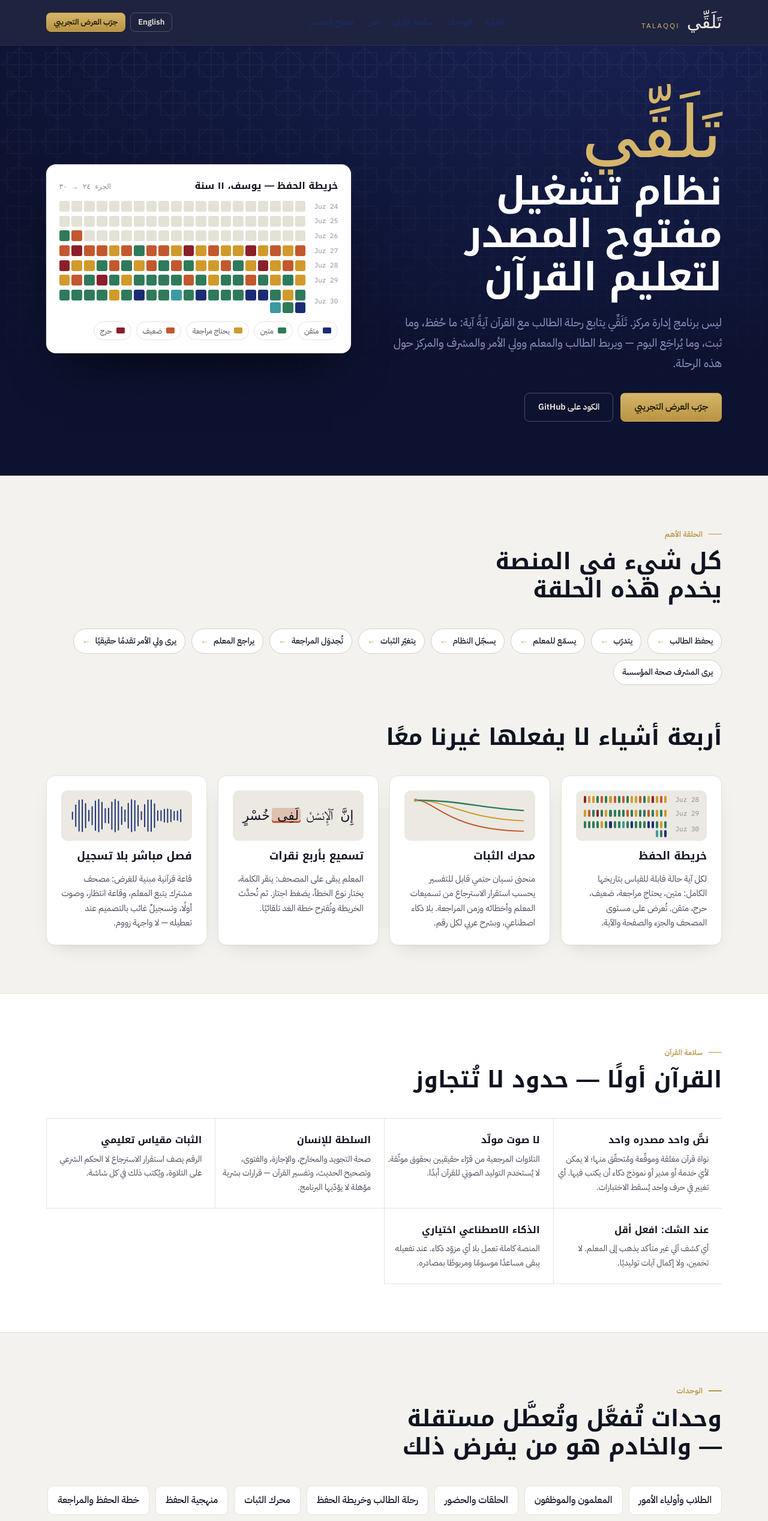
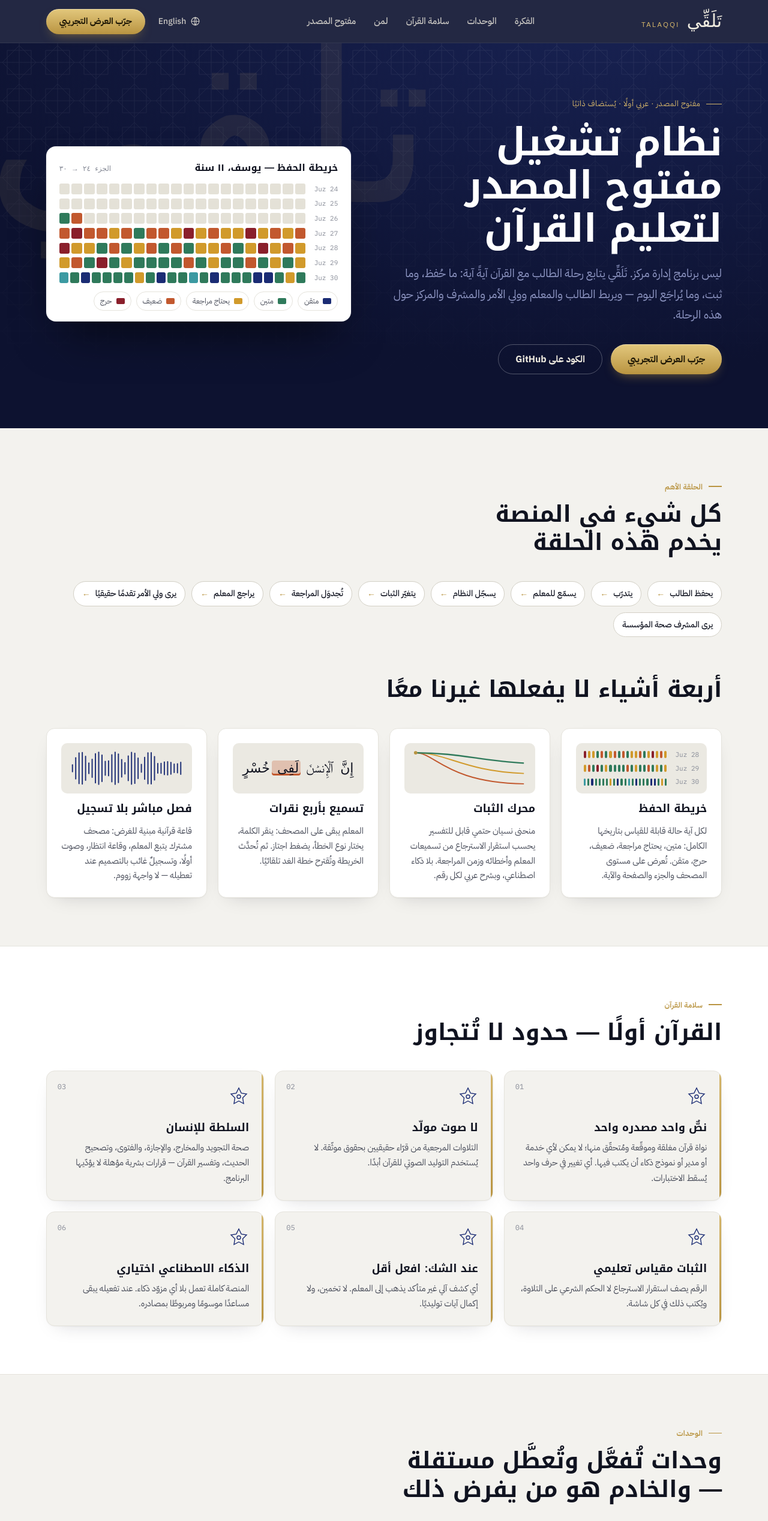
Before and after one commit to Osama-BanyHamad/tallaqi, a Next.js app in the folder apps/admin-web/: page / in a window 1280 px wide. Shown: the top 2536 px of the page at 60% size. Built offline with nearby package versions, Linux system fonts and the light colour scheme; a web font is replaced by a local one.

Commit message:
Site: hero watermark instead of overlapping mark, principle cards, legible nav with pill CTA

```diff
--- a/apps/admin-web/src/app/globals.css
+++ b/apps/admin-web/src/app/globals.css
@@ -242,15 +242,28 @@ tr:last-child td { border-bottom: 0; }
 
 /* ---------- public site ---------- */
 .site { background: var(--ground); color: var(--ink); }
-.site-nav { position: sticky; top: 0; z-index: 10; display: flex; align-items: center; justify-content: space-between; gap: 20px; padding: 14px 6vw; background: color-mix(in srgb, var(--night) 92%, transparent); color: var(--night-ink); backdrop-filter: blur(10px); border-bottom: 1px solid rgba(255,255,255,.06); }
-.site-nav .links { display: flex; gap: 22px; font-size: 14px; color: var(--night-muted); }
-.site-nav .links a:hover { color: var(--night-ink); }
+.site-nav { position: sticky; top: 0; z-index: 10; display: flex; align-items: center; justify-content: space-between; gap: 20px; padding: 0 6vw; height: 72px; background: color-mix(in srgb, var(--night) 90%, transparent); color: var(--night-ink); backdrop-filter: blur(12px); border-bottom: 1px solid rgba(255,255,255,.07); }
+.site-nav .links { display: flex; gap: 30px; font-size: 15px; font-weight: 500; }
+.site-nav .links a { color: rgba(238,234,223,.82); position: relative; padding: 6px 0; }
+.site-nav .links a::after { content: ""; position: absolute; inset-inline: 0; bottom: 0; height: 1.5px; background: var(--gold-2); transform: scaleX(0); transform-origin: inline-end; transition: transform .25s var(--ease); }
+.site-nav .links a:hover { color: #fff; } .site-nav .links a:hover::after { transform: scaleX(1); transform-origin: inline-start; }
+.site-nav .actions { display: flex; align-items: center; gap: 22px; }
+.site-nav .lang { background: none; border: 0; color: rgba(238,234,223,.82); font-size: 14px; font-weight: 500; cursor: pointer; display: inline-flex; align-items: center; gap: 7px; padding: 6px 0; }
+.site-nav .lang:hover { color: #fff; }
+.site-nav .lang svg { width: 17px; height: 17px; stroke: currentColor; }
+.pill-cta { display: inline-flex; align-items: center; gap: 8px; height: 42px; padding: 0 22px; border-radius: 999px; background: linear-gradient(180deg, #e2c77c, var(--gold)); color: #1f1806; font-weight: 700; font-size: 14.5px; box-shadow: inset 0 1px 0 rgba(255,255,255,.35), 0 8px 20px -10px rgba(185,148,65,.8); transition: transform .15s var(--ease), box-shadow .2s; }
+.pill-cta:hover { transform: translateY(-1px); box-shadow: inset 0 1px 0 rgba(255,255,255,.35), 0 12px 24px -10px rgba(185,148,65,.9); }
+.pill-cta.ghost { background: transparent; color: var(--night-ink); border: 1px solid rgba(255,255,255,.28); box-shadow: none; }
+.pill-cta.ghost:hover { border-color: var(--gold-2); color: #fff; }
+.pill-cta.lg { height: 50px; padding: 0 28px; font-size: 15.5px; }
 .hero { position: relative; overflow: hidden; background: radial-gradient(1200px 600px at 80% -10%, var(--night-2), var(--night)); color: var(--night-ink); padding: 84px 6vw 90px; }
 .hero-grid { position: relative; display: grid; grid-template-columns: minmax(0, 1.05fr) minmax(320px, .95fr); gap: 56px; align-items: center; }
 .hero .display { color: #fff; }
 .hero .lede { font-size: 19px; line-height: 1.8; color: var(--night-muted); max-width: 52ch; margin: 22px 0 32px; }
-.hero .mark { font-family: var(--font-quran); font-size: 120px; line-height: 1; color: var(--gold-2); margin-bottom: 4px; }
-.device { background: var(--surface); color: var(--ink); border-radius: 16px; padding: 22px; box-shadow: 0 40px 80px -30px rgba(0,0,0,.7), 0 0 0 1px rgba(255,255,255,.08); transform: rotate(-1.5deg); }
+.hero .watermark { position: absolute; inset-inline-end: -2vw; top: -60px; font-family: var(--font-quran); font-size: clamp(260px, 30vw, 460px); line-height: 1; color: var(--gold-2); opacity: .09; pointer-events: none; user-select: none; }
+.hero .kicker { display: inline-flex; align-items: center; gap: 10px; color: var(--gold-2); font-size: 13px; letter-spacing: .04em; margin-bottom: 18px; }
+.hero .kicker::before { content: ""; width: 26px; height: 1.5px; background: var(--gold-2); }
+.device { background: var(--surface); color: var(--ink); border-radius: 16px; padding: 22px 22px 18px; box-shadow: 0 40px 80px -30px rgba(0,0,0,.7), 0 0 0 1px rgba(255,255,255,.08); transform: rotate(-1.5deg); }
 .device .title { display: flex; justify-content: space-between; align-items: baseline; margin-bottom: 12px; }
 .loop { display: flex; flex-wrap: wrap; gap: 10px; align-items: center; }
 .loop span { padding: 8px 14px; border: 1px solid var(--rule-2); border-radius: 999px; background: var(--surface); font-size: 14px; font-weight: 500; }
@@ -265,11 +278,14 @@ tr:last-child td { border-bottom: 0; }
 .pillar .art { height: 84px; border-radius: 10px; background: var(--ground-2); display: grid; place-items: center; overflow: hidden; }
 .pillar h3 { font-size: 18px; }
 .pillar p { margin: 0; color: var(--ink-2); font-size: 14.5px; }
-.principles { display: grid; grid-template-columns: repeat(auto-fit, minmax(280px, 1fr)); gap: 0; border-top: 1px solid var(--rule); }
-.principles > div { padding: 22px 22px 22px 0; border-bottom: 1px solid var(--rule); border-inline-end: 1px solid var(--rule); }
-.principles > div + div { padding-inline-start: 22px; }
-.principles b { display: block; font-family: var(--font-display); font-size: 16px; margin-bottom: 6px; }
-.principles p { margin: 0; font-size: 14px; color: var(--ink-2); }
+.principles { display: grid; grid-template-columns: repeat(auto-fit, minmax(300px, 1fr)); gap: 18px; }
+.principle { position: relative; background: var(--ground); border: 1px solid var(--rule); border-radius: 14px; padding: 26px 24px 24px; box-shadow: var(--shadow); overflow: hidden; transition: transform .2s var(--ease), box-shadow .2s; }
+.principle:hover { transform: translateY(-3px); box-shadow: var(--shadow-lg); }
+.principle::before { content: ""; position: absolute; inset-inline-start: 0; top: 0; bottom: 0; width: 3px; background: linear-gradient(180deg, var(--gold-2), var(--gold)); }
+.principle .star { width: 34px; height: 34px; color: var(--lapis); margin-bottom: 14px; }
+.principle b { display: block; font-family: var(--font-display); font-size: 18px; margin-bottom: 8px; line-height: 1.3; }
+.principle p { margin: 0; font-size: 14.5px; color: var(--ink-2); line-height: 1.75; }
+.principle .idx { position: absolute; inset-inline-end: 18px; top: 16px; font-family: var(--font-mono); font-size: 12px; color: var(--ink-3); }
 .audience { display: flex; flex-wrap: wrap; gap: 10px; }
 .audience span { padding: 10px 16px; border-radius: 10px; background: var(--surface); border: 1px solid var(--rule); font-weight: 500; }
 .code { background: var(--night); color: var(--night-ink); border-radius: 12px; padding: 20px 24px; font-family: var(--font-mono); font-size: 13.5px; direction: ltr; text-align: left; overflow-x: auto; line-height: 1.8; }
--- a/apps/admin-web/src/app/page.tsx
+++ b/apps/admin-web/src/app/page.tsx
@@ -2,6 +2,7 @@
 import Link from "next/link";
 import { useI18n } from "@/lib/i18n";
 import { SampleMap } from "@/components/SampleMap";
+import { IconGlobe } from "@/components/icons";
 
 /* Public site — the project's front door. Arabic-first; English mirrors. */
 const AR = {
@@ -74,22 +75,23 @@ export default function Site() {
       <nav className="site-nav">
         <Link href="/" className="wordmark" style={{ flexDirection: "row", alignItems: "baseline", gap: 10 }}><span className="ar" style={{ fontSize: 30 }}>تَلَقِّي</span><span className="latin">Talaqqi</span></Link>
         <div className="links">{s.nav.map((n, i) => <a key={i} href={`#${ids[i]}`}>{n}</a>)}</div>
-        <div className="row" style={{ gap: 8 }}>
-          <button className="btn sm" style={{ background: "transparent", color: "var(--night-ink)", borderColor: "rgba(255,255,255,.2)" }} onClick={() => setLocale(locale === "ar" ? "en" : "ar")}>{locale === "ar" ? "English" : "العربية"}</button>
-          <Link href="/login" className="btn sm gold">{s.cta1}</Link>
+        <div className="actions">
+          <button className="lang" onClick={() => setLocale(locale === "ar" ? "en" : "ar")}><IconGlobe />{locale === "ar" ? "English" : "العربية"}</button>
+          <Link href="/login" className="pill-cta">{s.cta1}</Link>
         </div>
       </nav>
 
       <header className="hero">
         <div className="lattice" />
+        <div className="watermark" aria-hidden>تلقي</div>
         <div className="hero-grid">
           <div className="fade-up">
-            <div className="mark">تَلَقِّي</div>
+            <span className="kicker">{locale === "ar" ? "مفتوح المصدر · عربي أولًا · يُستضاف ذاتيًا" : "Open source · Arabic-first · self-hosted"}</span>
             <h1 className="display">{s.h1}</h1>
             <p className="lede">{s.lede}</p>
-            <div className="row" style={{ gap: 12 }}>
-              <Link href="/login" className="btn gold" style={{ height: 48, padding: "0 22px", fontSize: 15 }}>{s.cta1}</Link>
-              <a href="https://github.com/talaqqi/talaqqi" className="btn" style={{ height: 48, padding: "0 22px", background: "transparent", color: "var(--night-ink)", borderColor: "rgba(255,255,255,.25)" }}>{s.cta2}</a>
+            <div className="row" style={{ gap: 14 }}>
+              <Link href="/login" className="pill-cta lg">{s.cta1}</Link>
+              <a href="https://github.com/talaqqi/talaqqi" className="pill-cta lg ghost">{s.cta2}</a>
             </div>
           </div>
           <div className="device fade-up" style={{ animationDelay: ".15s" }}>
@@ -118,7 +120,12 @@ export default function Site() {
 
       <section className="section alt" id="safety">
         <div className="section-head"><span className="eyebrow">{locale === "ar" ? "سلامة القرآن" : "Quran safety"}</span><h2>{s.safetyTitle}</h2></div>
-        <div className="principles">{s.safety.map(([b, p], i) => <div key={i}><b>{b}</b><p>{p}</p></div>)}</div>
+        <div className="principles stagger">{s.safety.map(([b, p], i) => (
+          <div key={i} className="principle">
+            <span className="idx">{String(i + 1).padStart(2, "0")}</span>
+            <svg className="star" viewBox="0 0 34 34" fill="none" stroke="currentColor" strokeWidth="1.4"><path d="M17 2l4.2 8.6L30 12l-6.5 6.4L25 28l-8-4.3L9 28l1.5-9.6L4 12l8.8-1.4z" /><circle cx="17" cy="16.5" r="3" /></svg>
+            <b>{b}</b><p>{p}</p>
+          </div>))}</div>
       </section>
 
       <section className="section" id="modules">
--- a/apps/admin-web/src/components/SampleMap.tsx
+++ b/apps/admin-web/src/components/SampleMap.tsx
@@ -28,7 +28,7 @@ export function SampleMap({ dark, rows = [24, 25, 26, 27, 28, 29, 30], compact }
       {rows.map((j) => (
         <div key={j} style={{ display: "grid", gridTemplateColumns: "44px 1fr", gap: 10, alignItems: "center" }}>
           <span style={{ fontFamily: "var(--font-mono)", fontSize: 11, color: dark ? "var(--night-muted)" : "var(--ink-3)" }}>Juz {j}</span>
-          <div style={{ display: "grid", gridTemplateColumns: "repeat(20, 1fr)", gap: 3 }}>
+          <div style={{ display: "grid", gridTemplateColumns: `repeat(${pages.filter((p) => p.juz === j).length}, 1fr)`, gap: 3 }}>
             {pages.filter((p) => p.juz === j).map((p) => (
               <span key={p.page} style={{ height: compact ? 12 : 18, borderRadius: 3, background: p.state ? COLS[p.state] : dark ? "rgba(255,255,255,.08)" : "var(--s-none)" }} />
             ))}
```
Also changed, not shown: 1 other file (tests, documents, lock files or other folders).
